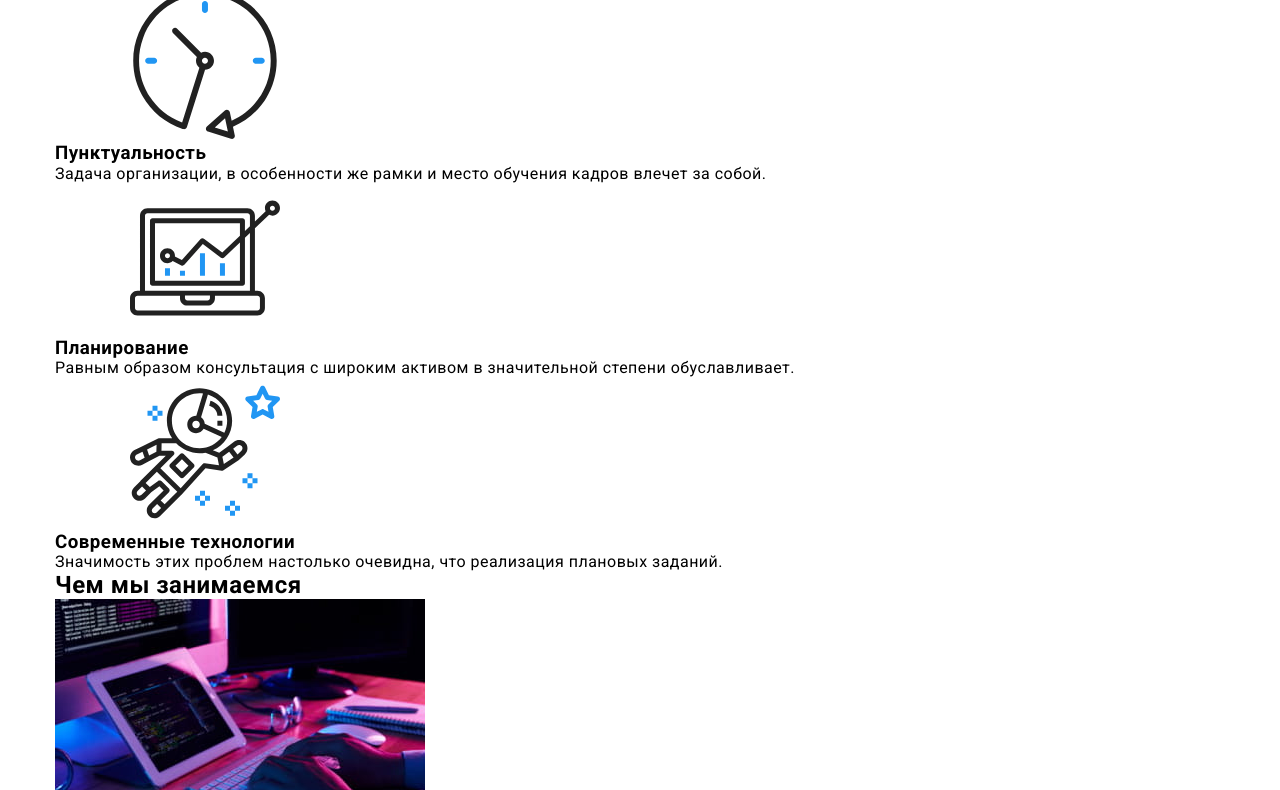
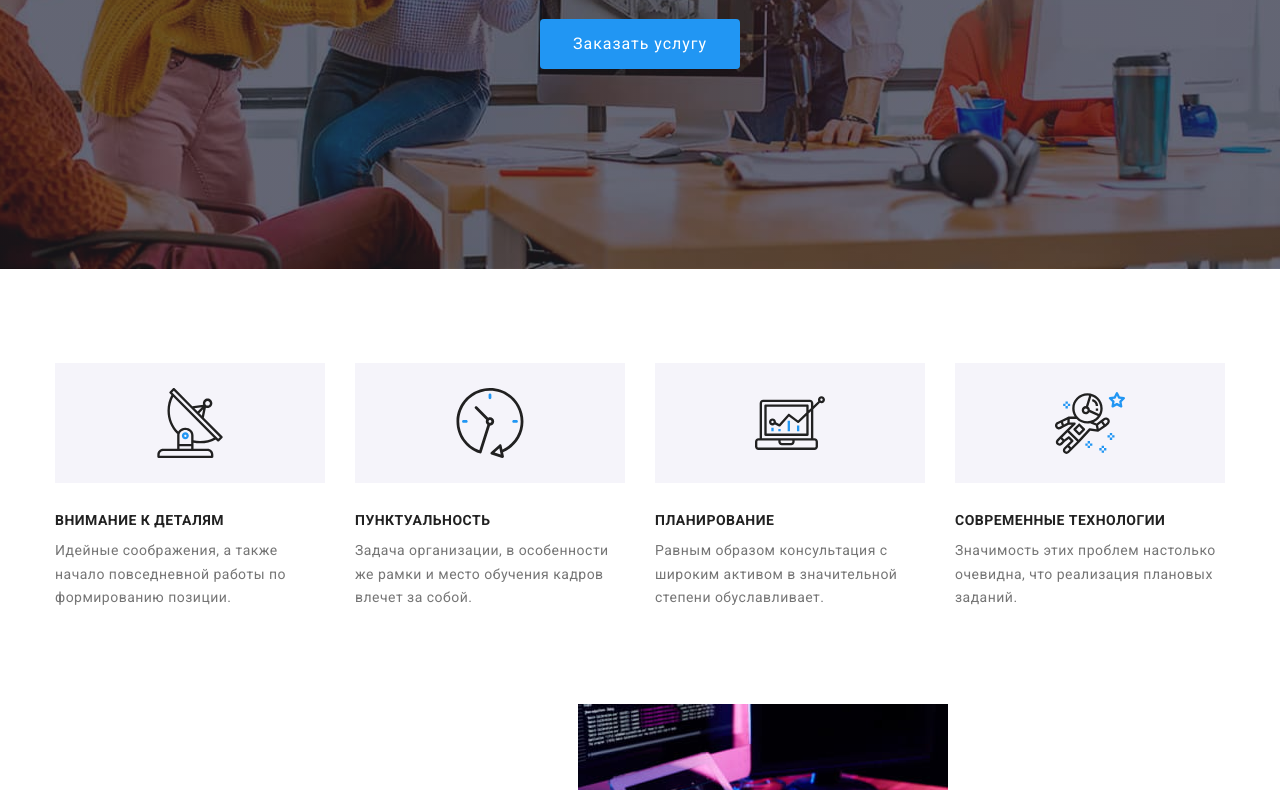
Before and after one commit to mihailsin/goit-markup-hw-07, a plain HTML site: page index.html in a window 1280 px wide. Shown: the part 412-1202 px from the top of the page. Drawn offline with nearby package versions, Linux system fonts and the light colour scheme.

Commit message:
adds styles in hero and advantages sections

```diff
--- a/index.html
+++ b/index.html
@@ -22,7 +22,7 @@
   <body>
     <!--Шапка Сайта-->
     <header class="page-header">
-      <div class="container container--flexed">
+      <div class="container">
         <a href="./index.html" class="logo">Web<span class="logo__head-span">Studio</span></a>
         <nav class="site-nav">
           <ul class="navigation-list">
@@ -64,56 +64,56 @@
       <!--Герой-->
       <section class="hero">
         <h1 class="hero-title">Эффективные решения <br />для вашего бизнеса</h1>
-        <button type="button" class="modal-open-button" data-modal-open>Заказать услугу</button>
+        <button type="button" class="hero-button" data-modal-open>Заказать услугу</button>
       </section>
       <!--Список преимуществ-->
-      <section class="advantages section">
+      <section class="advantages-section">
         <div class="container">
           <!-- Это логический заголовок, которого нет на макете.
             Позже он будет скрыт при помощи CSS -->
-          <h2 class="visually-hidden">Наши преимущества</h2>
+          <h2 class="advantages-section__title">Наши преимущества</h2>
           <ul class="advantages-list unmarked">
-            <li class="item">
-              <div class="thumb">
+            <li class="advantages-list__item">
+              <div class="advantages-list__thumb">
                 <svg class="advantages-icon">
                   <use href="./images/symbol-defs.svg#icon-antenna"></use>
                 </svg>
               </div>
-              <h3 class="advantages-title">Внимание к деталям</h3>
-              <p class="advantages-dscr">
+              <h3 class="advantages-list__title">Внимание к деталям</h3>
+              <p class="advantages-list__description">
                 Идейные соображения, а также начало повседневной работы по формированию позиции.
               </p>
             </li>
-            <li class="item">
-              <div class="thumb">
+            <li class="advantages-list__item">
+              <div class="advantages-list__thumb">
                 <svg class="advantages-icon">
                   <use href="./images/symbol-defs.svg#icon-clock"></use>
                 </svg>
               </div>
-              <h3 class="advantages-title">Пунктуальность</h3>
-              <p class="advantages-dscr">
+              <h3 class="advantages-list__title">Пунктуальность</h3>
+              <p class="advantages-list__description">
                 Задача организации, в особенности же рамки и место обучения кадров влечет за собой.
               </p>
             </li>
-            <li class="item">
-              <div class="thumb">
+            <li class="advantages-list__item">
+              <div class="advantages-list__thumb">
                 <svg class="advantages-icon">
                   <use href="./images/symbol-defs.svg#icon-diagram"></use>
                 </svg>
               </div>
-              <h3 class="advantages-title">Планирование</h3>
-              <p class="advantages-dscr">
+              <h3 class="advantages-list__title">Планирование</h3>
+              <p class="advantages-list__description">
                 Равным образом консультация с широким активом в значительной степени обуславливает.
               </p>
             </li>
-            <li class="item">
-              <div class="thumb">
+            <li class="advantages-list__item">
+              <div class="advantages-list__thumb">
                 <svg class="advantages-icon">
                   <use href="./images/symbol-defs.svg#icon-astronaut"></use>
                 </svg>
               </div>
-              <h3 class="advantages-title">Современные технологии</h3>
-              <p class="advantages-dscr">
+              <h3 class="advantages-list__title">Современные технологии</h3>
+              <p class="advantages-list__description">
                 Значимость этих проблем настолько очевидна, что реализация плановых заданий.
               </p>
             </li>
--- a/sass/base/_reassigned.scss
+++ b/sass/base/_reassigned.scss
@@ -7,8 +7,8 @@ html {
   box-sizing: inherit;
 }
 body {
-  background-color: var(--primary-bckg-color);
-  color: var(--primary-text-color);
+  background-color: $primary-bckg-color;
+  color: $primary-text-color;
   font-family: 'Roboto', sans-serif;
   letter-spacing: 0.03em;
   font-style: normal;
--- /dev/null
+++ b/sass/components/_advantages-section.scss
@@ -0,0 +1,46 @@
+.advantages-section {
+  padding-top: 94px;
+  padding-bottom: 94px;
+}
+.advantages-section__title {
+  @extend %visually-hidden;
+}
+.advantages-list {
+  display: flex;
+  flex-wrap: wrap;
+  margin-top: -30px;
+  margin-left: -30px;
+}
+.advantages-list__item {
+  margin-top: 30px;
+  margin-left: 30px;
+  flex-basis: calc((100% - 120px) / 4);
+}
+.advantages-list__thumb {
+  display: flex;
+  justify-content: center;
+  align-items: center;
+  width: 270px;
+  height: 120px;
+  margin-bottom: 30px;
+
+  background-color: $secondary-bckg-color;
+}
+.advantages-icon {
+  width: 70px;
+  height: 70px;
+}
+.advantages-list__title {
+  margin-bottom: 10px;
+
+  color: $title-text-color;
+
+  font-weight: 700;
+  font-size: 14px;
+  line-height: 1.14;
+  text-transform: uppercase;
+}
+.advantages-list__description {
+  font-size: 14px;
+  line-height: 1.71;
+}
--- /dev/null
+++ b/sass/components/_hero-section.scss
@@ -0,0 +1,34 @@
+.hero {
+  padding-top: 200px;
+  padding-bottom: 200px;
+
+  background-color: $footer-bckg-color;
+  background-image: linear-gradient($hero-overlay-color, $hero-overlay-color),
+    url(../images/hero-bcg-img.jpg);
+  background-size: cover;
+  background-repeat: no-repeat;
+  background-position: center;
+
+  text-align: center;
+  margin-left: auto;
+  margin-right: auto;
+}
+.hero-title {
+  margin: 0;
+  margin-bottom: 30px;
+
+  color: $hero-text-color;
+  font-weight: 900;
+  font-size: 44px;
+  line-height: 1.36;
+  letter-spacing: 0.06em;
+  text-transform: uppercase;
+}
+.hero-button {
+  @extend %button;
+
+  &:hover,
+  &:focus {
+    background-color: $modal-btn-hover-color;
+  }
+}
--- a/sass/components/_page-header.scss
+++ b/sass/components/_page-header.scss
@@ -8,14 +8,11 @@
   color: $title-text-color;
 }
 .container {
+  @include centeredFlex;
   width: 1200px;
   margin: 0 auto;
   padding-left: 15px;
   padding-right: 15px;
-}
-.container--flexed {
-  display: flex;
-  align-items: center;
 }
 .logo {
   display: block;
@@ -48,10 +45,11 @@
   padding-bottom: 32px;
 
   transition: color 250ms $transform-timing-function;
-}
-.navigation-list__link:hover,
-.navigation-list__link:focus {
-  color: $accent-color;
+
+  &:hover,
+  &:focus {
+    color: $accent-color;
+  }
 }
 .navigation-list__link--current {
   color: $accent-color;
@@ -85,6 +83,11 @@
   color: $primary-text-color;
 
   transition: color 250ms $transform-timing-function;
+
+  &:hover,
+  &:focus {
+    color: $accent-color;
+  }
 }
 .contact-list__icon {
   margin-right: 10px;
@@ -92,13 +95,9 @@
   fill: $primary-text-color;
 
   transition: fill 250ms $transform-timing-function;
+
+  .contact-list__link:hover &,
+  .contact-list__link:focus & {
+    fill: $accent-color;
+  }
 }
-.contact-list__link:hover .contact-list__icon,
-.contact-list__link:focus .contact-list__icon {
-  fill: $accent-color;
-}
-
-.contact-list__link:hover,
-.contact-list__link:focus {
-  color: $accent-color;
-}
--- a/sass/main.scss
+++ b/sass/main.scss
@@ -1,3 +1,7 @@
 @import './utils/variables';
 @import './base/reassigned';
+@import './utils/mixins';
+@import './utils/placeholders';
 @import './components/page-header';
+@import './components/hero-section';
+@import './components/advantages-section';
--- a/sass/utils/_mixes.scss
+++ /dev/null
@@ -1,8 +0,0 @@
-/* Скрывает контент */
-.visually-hidden {
-  position: absolute;
-  clip: rect(0, 0, 0, 0);
-  width: 1px;
-  height: 1px;
-  margin: -1px;
-}
--- /dev/null
+++ b/sass/utils/_mixins.scss
@@ -0,0 +1,5 @@
+@mixin centeredFlex($type: flex, $main-axis: center, $secondary-axis: center) {
+  display: $type;
+  justify-content: $main-axis;
+  align-items: $secondary-axis;
+}
--- /dev/null
+++ b/sass/utils/_placeholders.scss
@@ -0,0 +1,31 @@
+/* Скрывает контент */
+%visually-hidden {
+  position: absolute;
+  clip: rect(0, 0, 0, 0);
+  width: 1px;
+  height: 1px;
+  margin: -1px;
+}
+%button {
+  display: inline-block;
+  min-width: 200px;
+  height: 50px;
+  padding-top: 10px;
+  padding-bottom: 10px;
+  padding-left: 32px;
+  padding-right: 32px;
+  border: none;
+  border-radius: 4px;
+
+  color: $hero-text-color;
+  background-color: $accent-color;
+
+  font-family: inherit;
+  font-size: 16px;
+  line-height: 1.88;
+  letter-spacing: 0.06em;
+  cursor: pointer;
+  text-align: center;
+
+  transition: background-color 250ms $transform-timing-function;
+}
```
Also changed, not shown: portfolio.html (+1 -1 lines), css/main.css, css/main.min.css, 2 other files.
